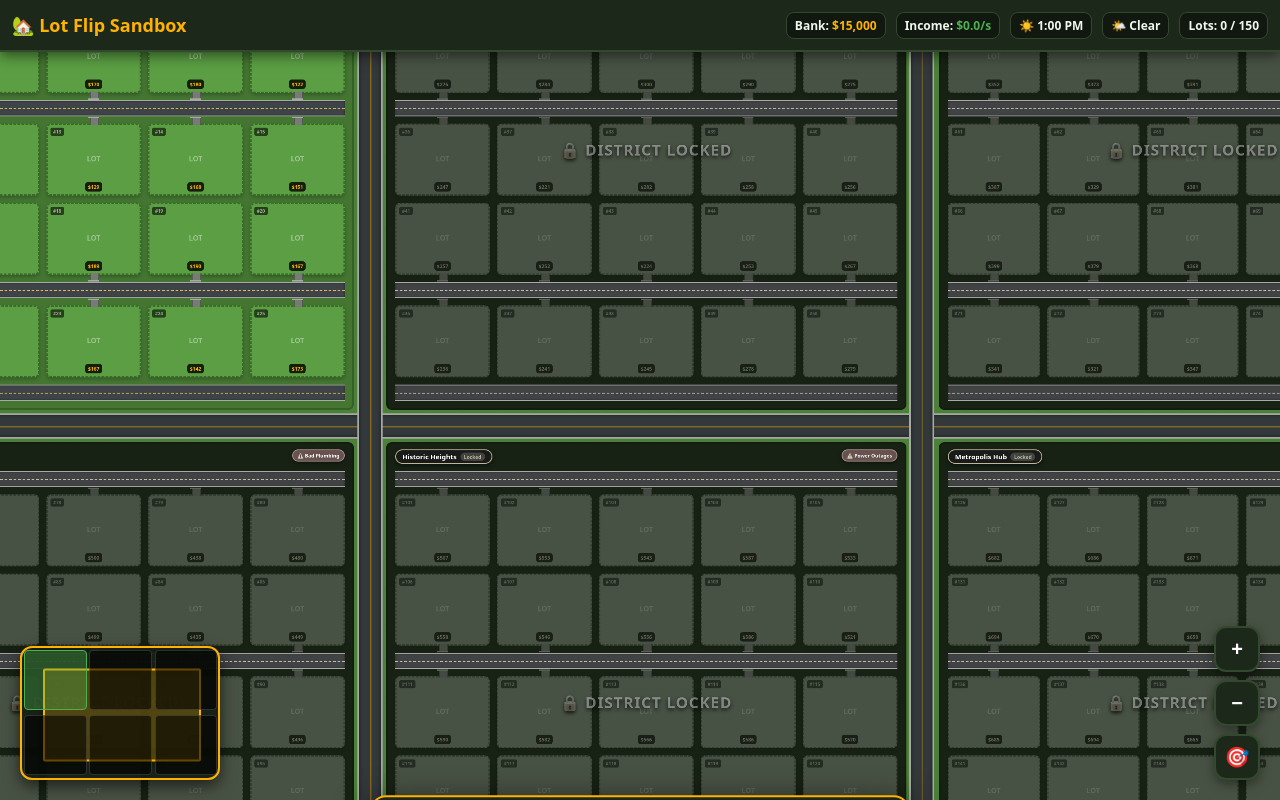
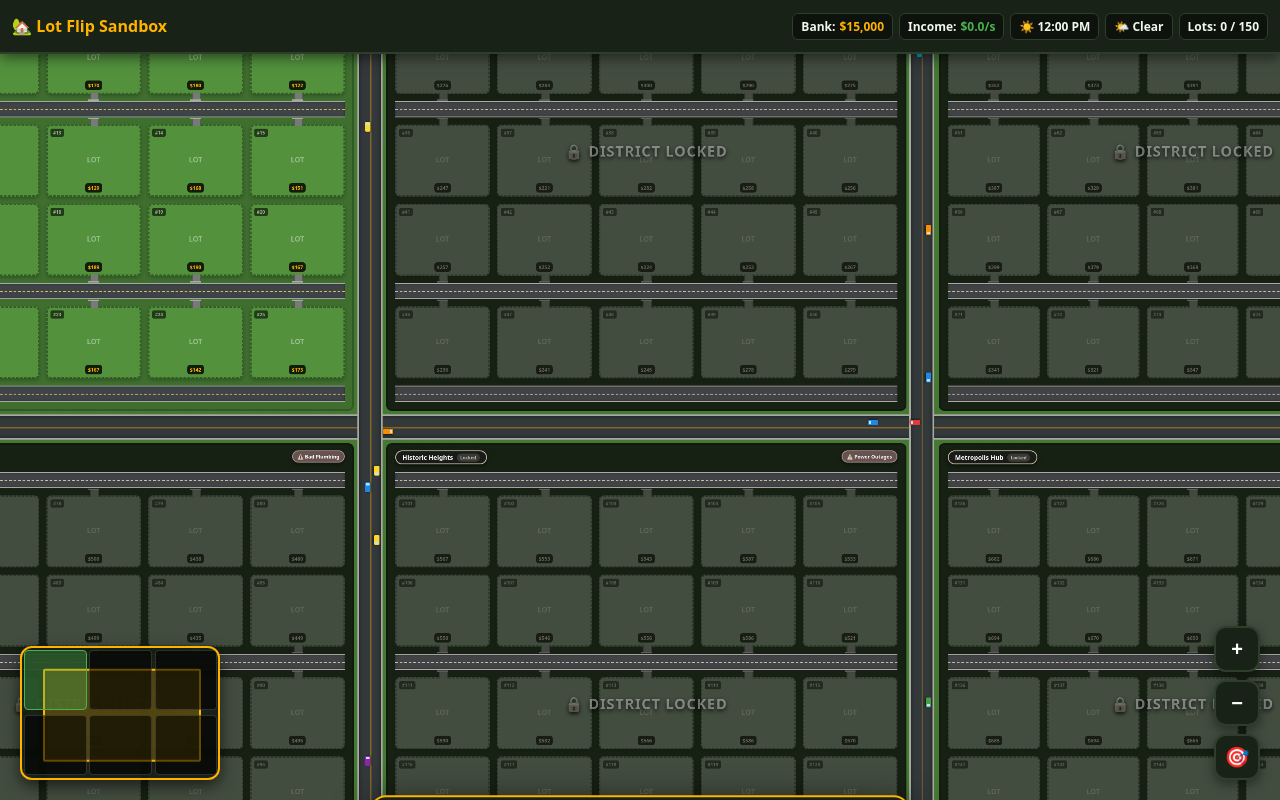
Before and after one commit to tplunkett09/Lot-Flip-Beta, a plain HTML site: page index.html in a window 1280 px wide. Drawn offline with Linux system fonts and the light colour scheme.

Commit message:
Update index.html

```diff
--- a/index.html
+++ b/index.html
@@ -6,13 +6,13 @@
 <title>Lot Flip — Freestyle Sandbox City</title>
 <style>
 :root {
-  --bg: #121910;
-  --card: #1c2819;
-  --hov: #293b25;
+  --bg: #10160e;
+  --card: #182216;
+  --hov: #243421;
   --text: #f0f7ec;
   --mut: #9bb38e;
   --acc: #4caf50;
-  --line: #32492d;
+  --line: #2d3f2a;
   --warn: #e53935;
   --gold: #ffb300;
   --blue: #29b6f6;
@@ -30,28 +30,31 @@ html, body {
 #app {
   width: 100vw; height: 100vh; display: flex; flex-direction: column; position: relative; overflow: hidden;
 }
+
+/* Header & Stat Badges */
 header {
-  height: 52px; background: var(--card); border-bottom: 2px solid var(--line);
+  height: 54px; background: var(--card); border-bottom: 2px solid var(--line);
   display: flex; align-items: center; justify-content: space-between; padding: 0 12px;
-  z-index: 100; flex-shrink: 0; box-shadow: 0 4px 12px rgba(0,0,0,0.5);
+  z-index: 100; flex-shrink: 0; box-shadow: 0 4px 12px rgba(0,0,0,0.5); gap: 8px;
 }
-.title { font-size: 18px; font-weight: 800; color: var(--gold); display: flex; align-items: center; gap: 6px; }
-.stats { display: flex; gap: 10px; align-items: center; font-weight: 700; font-size: 12px; }
-.stat-box { background: rgba(0,0,0,0.4); padding: 4px 8px; border-radius: 8px; border: 1px solid var(--line); white-space: nowrap; }
+.title { font-size: 16px; font-weight: 800; color: var(--gold); display: flex; align-items: center; gap: 6px; white-space: nowrap; }
+.stats { display: flex; gap: 6px; align-items: center; font-weight: 700; font-size: 12px; flex-wrap: wrap; justify-content: flex-end; }
+.stat-box { background: rgba(0,0,0,0.45); padding: 4px 8px; border-radius: 6px; border: 1px solid var(--line); white-space: nowrap; display: flex; align-items: center; gap: 4px; }
 .val-gold { color: var(--gold); }
 .val-green { color: var(--acc); }
 
+/* Main Map Viewport & Camera Canvas */
 #viewport {
-  flex: 1; width: 100%; height: calc(100vh - 52px); position: relative;
-  overflow: hidden; background: #1a2717; cursor: grab; touch-action: none;
+  flex: 1; width: 100%; height: calc(100vh - 54px); position: relative;
+  overflow: hidden; background: #152212; cursor: grab; touch-action: none;
 }
 #viewport:active { cursor: grabbing; }
 
 #map-world {
   position: absolute; left: 0; top: 0; width: 3600px; height: 2400px;
-  transform-origin: 0 0; will-change: transform; background: #4a8037;
+  transform-origin: 0 0; will-change: transform; background: #457833;
   box-shadow: inset 0 0 120px rgba(0,0,0,0.6); pointer-events: auto;
-  transition: filter 0.5s ease;
+  transition: filter 1s ease;
 }
 
 .terrain-overlay {
@@ -60,12 +63,18 @@ header {
   background-size: 32px 32px;
 }
 
-/* Day/Night Lighting & Weather Canvas Overlay */
-#fx-canvas {
-  position: absolute; inset: 0; pointer-events: none; z-index: 60;
+/* Ambient Day/Night Lighting Overlay */
+#night-overlay {
+  position: absolute; inset: 0; pointer-events: none; z-index: 40;
+  background: rgba(5, 12, 24, 0); transition: background 1s linear;
 }
 
-/* Major Boulevards */
+/* Rain FX Overlay */
+#rain-canvas {
+  position: absolute; inset: 0; pointer-events: none; z-index: 45; opacity: 0; transition: opacity 0.5s ease;
+}
+
+/* Major Boulevards & Avenues */
 .city-roads { position: absolute; inset: 0; pointer-events: none; z-index: 2; }
 .main-avenue-h {
   position: absolute; left: 0; width: 3600px; height: 56px; background: var(--road-main);
@@ -86,7 +95,7 @@ header {
   border-left: 3px double var(--gold);
 }
 
-/* District Sectors */
+/* District Grid Setup */
 .district-layer {
   position: absolute; inset: 0; display: grid;
   grid-template-columns: 1172px 56px 1172px 56px 1144px;
@@ -103,7 +112,7 @@ header {
 .district.locked::after {
   content: "🔒 DISTRICT LOCKED"; position: absolute; inset: 0;
   display: flex; align-items: center; justify-content: center;
-  font-size: 34px; font-weight: 900; color: rgba(255,255,255,0.4);
+  font-size: 32px; font-weight: 900; color: rgba(255,255,255,0.4);
   letter-spacing: 2px; text-shadow: 0 4px 10px rgba(0,0,0,0.8); z-index: 25;
 }
 
@@ -113,8 +122,8 @@ header {
   padding: 4px 14px; border-radius: 20px; display: flex; align-items: center; gap: 8px;
   box-shadow: 0 4px 10px rgba(0,0,0,0.5);
 }
-.district-name { font-size: 15px; font-weight: 800; color: #fff; }
-.district-badge { font-size: 11px; padding: 2px 8px; border-radius: 10px; font-weight: 800; background: var(--line); color: var(--gold); }
+.district-name { font-size: 14px; font-weight: 800; color: #fff; }
+.district-badge { font-size: 10px; padding: 2px 8px; border-radius: 10px; font-weight: 800; background: var(--line); color: var(--gold); }
 
 .district-hazards {
   position: absolute; top: 12px; right: 16px; z-index: 20; display: flex; gap: 6px;
@@ -126,7 +135,6 @@ header {
 }
 .hazard-chip.fixed { background: rgba(76,175,80,0.9); border-color: #81c784; }
 
-/* 25 Lot Block Grid Layout */
 .district-canvas {
   width: 100%; height: 100%; padding-top: 44px; display: flex; flex-direction: column; justify-content: space-between; position: relative;
 }
@@ -147,13 +155,13 @@ header {
 
 /* Lot Styling */
 .lot {
-  background: #5b9e43; border: 3px dashed #3a6b29; border-radius: 10px;
+  background: #53913d; border: 3px dashed #325e24; border-radius: 10px;
   position: relative; display: flex; flex-direction: column; justify-content: space-between;
   align-items: center; padding: 6px; cursor: pointer; transition: transform 0.15s, border-color 0.15s;
   box-shadow: 0 4px 8px rgba(0,0,0,0.25); z-index: 5;
 }
 .lot:hover { border-color: #fff; transform: scale(1.02); }
-.lot.purchased { background: #263622; border: 3px solid var(--gold); box-shadow: inset 0 0 12px rgba(255,179,0,0.2); }
+.lot.purchased { background: #22331f; border: 3px solid var(--gold); box-shadow: inset 0 0 12px rgba(255,179,0,0.2); }
 .lot.listed { border-color: var(--blue); animation: pulse-blue 1.5s infinite; }
 .lot.has-offer { border-color: var(--gold); animation: pulse-gold 1s infinite; }
 .lot.locked-lot { opacity: 0.45; cursor: not-allowed; }
@@ -161,7 +169,7 @@ header {
 @keyframes pulse-blue { 50% { box-shadow: 0 0 14px var(--blue); } }
 @keyframes pulse-gold { 50% { box-shadow: 0 0 16px var(--gold); } }
 
-/* Driveway Extensions */
+/* Street-Side Driveways */
 .lot.to-top::after {
   content: ""; position: absolute; top: -18px; left: calc(50% - 8px);
   width: 16px; height: 18px; background: #777b75;
@@ -195,18 +203,24 @@ header {
 .lot-footer { z-index: 6; width: 100%; text-align: center; }
 .lot-price { font-size: 11px; font-weight: 800; color: var(--gold); background: rgba(0,0,0,0.8); padding: 3px 6px; border-radius: 6px; display: inline-block; }
 
-/* Traffic Visuals */
+/* Animated Traffic Elements */
 .car {
   position: absolute; width: 22px; height: 12px; border-radius: 3px;
-  z-index: 50; pointer-events: none; transition: transform 0.05s linear;
-  box-shadow: 0 2px 4px rgba(0,0,0,0.5);
+  z-index: 30; pointer-events: none; transition: transform 0.05s linear;
+  box-shadow: 0 2px 4px rgba(0,0,0,0.5); background: #e53935;
 }
 .car::after {
-  content: ""; position: absolute; right: 2px; top: 2px; width: 6px; height: 8px;
+  content: ""; position: absolute; right: 2px; top: 2px; width: 5px; height: 8px;
   background: #bde3f5; border-radius: 1px;
 }
+.car-headlight {
+  position: absolute; right: -8px; top: 1px; width: 10px; height: 10px;
+  background: radial-gradient(circle, rgba(255,255,200,0.8) 0%, rgba(255,255,200,0) 70%);
+  pointer-events: none; opacity: 0; transition: opacity 0.5s;
+}
+body.is-night .car-headlight { opacity: 1; }
 
-/* UI Controls */
+/* HUD & Controls Overlay */
 .controls-hud {
   position: absolute; bottom: 20px; right: 20px; z-index: 90;
   display: flex; flex-direction: column; gap: 8px;
@@ -236,7 +250,7 @@ header {
   pointer-events: none; border-radius: 2px;
 }
 
-/* Modal Sheet */
+/* Modal Bottom Sheet */
 #sheet {
   position: fixed; left: 50%; bottom: 20px; transform: translateX(-50%) translateY(120%);
   width: 90%; max-width: 540px; background: var(--card); border: 2px solid var(--gold);
@@ -286,7 +300,9 @@ header {
       </div>
 
       <div class="district-layer" id="district-layer"></div>
-      <canvas id="fx-canvas" width="3600" height="2400"></canvas>
+      <div id="traffic-layer"></div>
+      <div id="night-overlay"></div>
+      <canvas id="rain-canvas" width="3600" height="2400"></canvas>
     </div>
 
     <div id="minimap">
@@ -319,7 +335,6 @@ const DISTRICTS = [
   { id: 5, name: "Metropolis Hub", req: 100, hazard: "Traffic Gridlock", fixBuilding: "fire", gridPos: [2,4] }
 ];
 
-// Building Blueprints (Includes Local Coffee Shop)
 const BUILDINGS = {
   ranch: { name: "Ranch Home", cost: 250, val: 450, rm: 1.0, cat: "h", limit: Infinity, icon: "🏡", biz: false, desc: "Val $450 · 1.0× rent" },
   colonial: { name: "Colonial House", cost: 450, val: 800, rm: 1.3, boost: 0.15, cat: "h", limit: Infinity, icon: "🏛️", biz: false, desc: "Val $800 · +15% nearby" },
@@ -348,9 +363,8 @@ let unlockedDistricts = [0];
 let fixedHazards = [];
 let selectedLotId = null;
 
-// Day/Night & Weather Engine State
-let dayTime = 0.5; // 0 = Midnight, 0.25 = Dawn, 0.5 = Noon, 0.75 = Dusk
-let currentWeather = "clear"; // clear, rain, fog
+let dayTime = 0.5;
+let currentWeather = "clear";
 const weatherTypes = ["clear", "clear", "rain", "fog"];
 
 let lotsData = Array.from({ length: 150 }, (_, i) => ({
@@ -838,55 +852,89 @@ function updateHUD() {
   });
 }
 
-// Canvas FX Engine: Day/Night Lighting & Rain/Fog Weather Layers
-function renderCanvasFX() {
-  const canvas = document.getElementById("fx-canvas");
-  if (!canvas) return;
-  const ctx = canvas.getContext("2d");
-  ctx.clearRect(0, 0, 3600, 2400);
+// Traffic System Engine
+const carsData = [];
+const carColors = ["#e53935", "#1e88e5", "#43a047", "#fb8c00", "#8e24aa", "#fdd835", "#00acc1"];
 
-  // Night Darkness Overlay
-  let nightAlpha = 0;
-  if (dayTime < 0.25 || dayTime > 0.75) {
-    nightAlpha = dayTime < 0.25 ? (0.25 - dayTime) / 0.25 : (dayTime - 0.75) / 0.25;
-    nightAlpha = Math.min(0.65, nightAlpha * 0.75);
+function initTraffic() {
+  const container = document.getElementById("traffic-layer");
+  if (!container) return;
+  container.innerHTML = "";
+  carsData.length = 0;
+
+  // Major Boulevard Traffic Cars
+  for (let i = 0; i < 14; i++) {
+    const isHorizontal = Math.random() > 0.5;
+    const carEl = document.createElement("div");
+    carEl.className = "car";
+    carEl.style.background = carColors[Math.floor(Math.random() * carColors.length)];
+
+    const headlight = document.createElement("div");
+    headlight.className = "car-headlight";
+    carEl.appendChild(headlight);
+    container.appendChild(carEl);
+
+    let x, y, dx, dy;
+    if (isHorizontal) {
+      x = Math.random() * 3600;
+      y = 1172 + (Math.random() > 0.5 ? 12 : 32);
+      dx = (y > 1172 + 20) ? 4 : -4;
+      dy = 0;
+    } else {
+      const isCol1 = Math.random() > 0.5;
+      x = (isCol1 ? 1172 : 2398) + (Math.random() > 0.5 ? 12 : 32);
+      y = Math.random() * 2400;
+      dx = 0;
+      dy = (x > (isCol1 ? 1172 : 2398) + 20) ? 4 : -4;
     }
 
-  if (nightAlpha > 0) {
-    ctx.fillStyle = `rgba(5, 10, 20, ${nightAlpha})`;
-    ctx.fillRect(0, 0, 3600, 2400);
-
-    // Streetlights along main avenues
-    ctx.fillStyle = "rgba(255, 235, 150, 0.25)";
-    for (let x = 100; x < 3600; x += 300) {
-      ctx.beginPath();
-      ctx.arc(x, 1172 + 28, 60, 0, Math.PI * 2);
-      ctx.fill();
+    carsData.push({ el: carEl, x, y, dx, dy, isMain: true });
   }
 }
 
-  // Fog Weather Effect
-  if (currentWeather === "fog") {
-    ctx.fillStyle = "rgba(200, 215, 210, 0.25)";
-    ctx.fillRect(0, 0, 3600, 2400);
+function updateTraffic() {
+  carsData.forEach(c => {
+    c.x += c.dx;
+    c.y += c.dy;
+
+    if (c.x < -40) c.x = 3640;
+    if (c.x > 3640) c.x = -40;
+    if (c.y < -40) c.y = 2440;
+    if (c.y > 2440) c.y = -40;
+
+    let angle = 0;
+    if (c.dx > 0) angle = 0;
+    else if (c.dx < 0) angle = 180;
+    else if (c.dy > 0) angle = 90;
+    else if (c.dy < 0) angle = 270;
+
+    c.el.style.transform = `translate3d(${c.x}px, ${c.y}px, 0px) rotate(${angle}deg)`;
+  });
 }
 
-  // Rain Weather Effect
+// Weather Engine Overlay
+function updateWeatherEffects() {
+  const canvas = document.getElementById("rain-canvas");
+  if (!canvas) return;
+  canvas.style.opacity = currentWeather === "rain" ? "1" : "0";
+
   if (currentWeather === "rain") {
+    const ctx = canvas.getContext("2d");
+    ctx.clearRect(0, 0, 3600, 2400);
     ctx.strokeStyle = "rgba(180, 220, 255, 0.4)";
     ctx.lineWidth = 1.5;
     ctx.beginPath();
-    for (let i = 0; i < 200; i++) {
+    for (let i = 0; i < 250; i++) {
       const rx = (Math.random() * 3600);
       const ry = (Math.random() * 2400);
       ctx.moveTo(rx, ry);
-      ctx.lineTo(rx - 10, ry + 25);
+      ctx.lineTo(rx - 8, ry + 22);
     }
     ctx.stroke();
   }
 }
 
-// Initialize & Bind
+// Setup Event Listeners and Main Loop
 window.addEventListener("load", () => {
   const viewport = document.getElementById("viewport");
 
@@ -962,12 +1010,19 @@ window.addEventListener("load", () => {
   };
 
   renderCity();
+  initTraffic();
   centerMap();
 
-  // Primary Loop (Rent, Flip Offers, Weather & Day/Night Clock)
+  // Animation Loop for Traffic
+  function animLoop() {
+    updateTraffic();
+    requestAnimationFrame(animLoop);
+  }
+  requestAnimationFrame(animLoop);
+
+  // 500ms Game Loop (Rent, Flips, Time & Weather)
   setInterval(() => {
-    // Clock Cycle
-    dayTime = (dayTime + 0.005) % 1;
+    dayTime = (dayTime + 0.003) % 1;
     const hour = Math.floor(dayTime * 24);
     const displayHour = hour % 12 === 0 ? 12 : hour % 12;
     const ampm = hour >= 12 ? "PM" : "AM";
@@ -976,12 +1031,21 @@ window.addEventListener("load", () => {
     const todEl = document.getElementById("stat-tod");
     if (todEl) todEl.textContent = `${icon} ${displayHour}:00 ${ampm}`;
 
-    // Random Weather Changes
+    // Night Glow Toggle
+    const nightOverlay = document.getElementById("night-overlay");
+    if (nightOverlay) {
+      const isNightTime = (hour < 6 || hour >= 19);
+      nightOverlay.style.background = isNightTime ? "rgba(5, 12, 24, 0.45)" : "rgba(5, 12, 24, 0)";
+      document.body.classList.toggle("is-night", isNightTime);
+    }
+
+    // Weather Cycling
     if (Math.random() < 0.02) {
       currentWeather = weatherTypes[Math.floor(Math.random() * weatherTypes.length)];
       const weatherIcons = { clear: "🌤️ Clear", rain: "🌧️ Rain", fog: "🌫️ Fog" };
       const wEl = document.getElementById("stat-weather");
       if (wEl) wEl.textContent = weatherIcons[currentWeather];
+      updateWeatherEffects();
     }
 
     // Revenue & Flip Logic
@@ -998,7 +1062,6 @@ window.addEventListener("load", () => {
     });
 
     updateHUD();
-    renderCanvasFX();
   }, 500);
 });
 </script>
```
Lines whose indentation alone changed are shown as unchanged.
